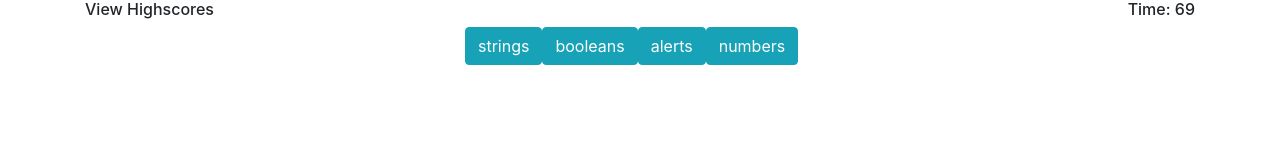
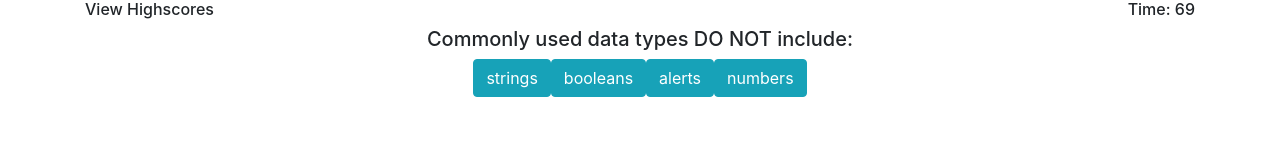
Before and after one commit to bhayes11/code-quiz, a plain HTML site: page index.html in a window 1280 px wide. Both pictures are taken after a click on the button "Start". Drawn offline with nearby package versions, Linux system fonts and the light colour scheme.

Commit message:
placed question inside of h5 element in html container

```diff
--- a/index.html
+++ b/index.html
@@ -41,8 +41,12 @@
     </div>
     <div class="container">
       <div class="row">
-        <div class="col-sm-4" id="selection"></div>
-        <div class="col-sm-8" id="options"></div>
+        <div class="col-sm-12 text-center">
+          <h5 id="questions-area"></h5>
+        </div>
+      </div>
+      <div class="row">
+        <div class="col-sm-12 text-center" id="options"></div>
       </div>
     </div>
     <script src="script.js"></script>
--- a/script.js
+++ b/script.js
@@ -2,7 +2,7 @@
 //Start of the Code Quiz, when the start button is clicked the HTML container is hidden
 var startRow = document.getElementById("start-page");
 var startButton = document.getElementById("start-btn");
-var selections = document.getElementById("selection");
+var questionsArea = document.getElementById("questions-area");
 var options = document.getElementById("options");
 
 var currentStage = 0;
@@ -58,12 +58,14 @@ setTime();
 //Loops through the arrays
 function renderOptions(array) {
   for (var i = 0; i < array.length; i++) {
+    questionsArea.HTML = "";
     var button = document.createElement("button");
     //console.log(array);
     button.setAttribute("class", "btn btn-info");
     button.textContent = array[i];
     button.setAttribute("data-value", array[i]);
-
+    var userQuestion = stages[currentStage].question;
+    questionsArea.textContent = userQuestion;
     options.append(button);
   }
 }
```
